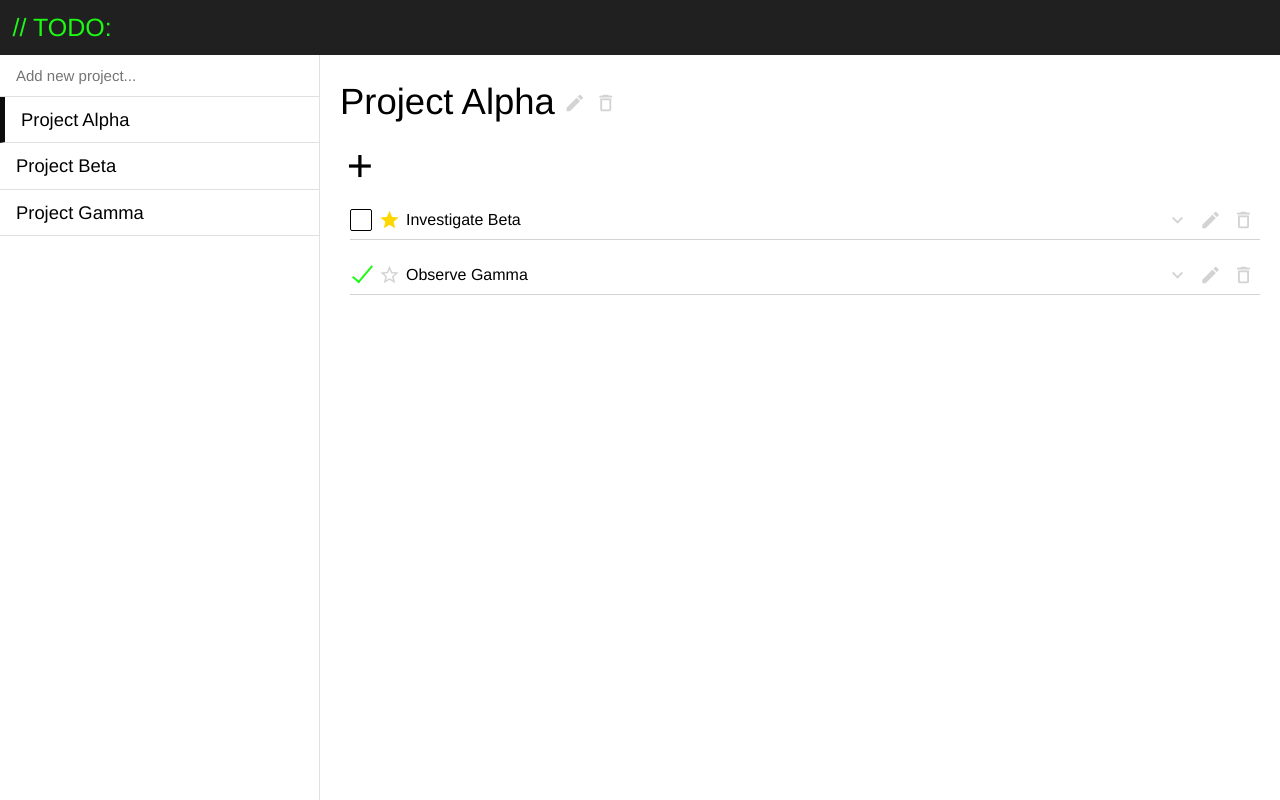
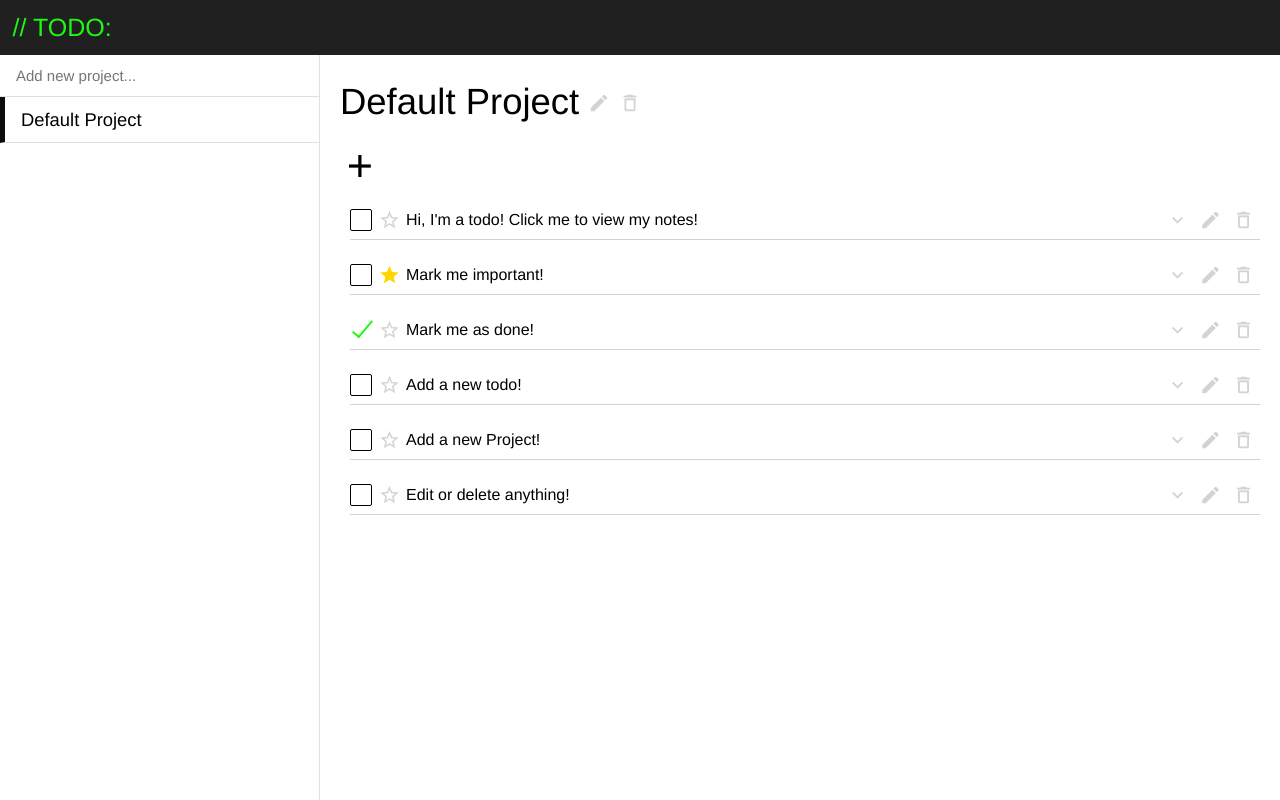
Before and after one commit to JoshAubrey/todo-list, a website with bundled scripts: page dist/index.html in a window 1280 px wide. Built offline with nearby package versions, Linux system fonts and the light colour scheme.

Commit message:
Refactor code and add demo seed

```diff
--- a/src/dom.js
+++ b/src/dom.js
@@ -14,13 +14,8 @@ import {
     seed
 } from './logic.js'
 
-checkForStorage()
-seed()
-
-let currentProject = projectArray[0]
-
+let currentProject
 const projectMenu = document.getElementById('projectMenu')
-const todoTable = document.getElementById('todoTable')
 
 function renderProjectMenu() {
     projectMenu.innerHTML = ''
@@ -60,6 +55,8 @@ function renderProject(project, index) {
 }
 
 function renderTodoTable() {
+    const todoTable = document.getElementById('todoTable')
+
     todoTable.innerHTML = ''
     const todos = todoArray
         .filter(todo => todo.project == currentProject)
@@ -187,6 +184,8 @@ function renderTodo(todo, index) {
     return rowContainer
 }
 
+function addEventListeners () {
+
     const newProject = document.getElementById('newProject')
     const addProjectWindow = document.getElementById('add-project-window')
     const newProjectTitle = document.getElementById('newProjectTitle')
@@ -275,7 +274,7 @@ cancelEditTodoButton.addEventListener('click', (e) => {
     const deleteProject = document.getElementById('deleteProject')
     deleteProject.onclick = () => {
         removeProject(projectArray.indexOf(currentProject))
-    seed()
+        //seed() //comment for seed to only happen on page refresh
         currentProject = projectArray[0]
         renderProjectMenu()
         renderTodoTable()
@@ -328,9 +327,23 @@ projectMenu.onclick = () => {
             sidebar.classList.remove('mobile')
         }
     }
+}
+
+function initializeDOM () {
+    checkForStorage()
+    seed()
+
+    currentProject = projectArray[0]
+
+    renderProjectMenu()
+    renderTodoTable()
+    addEventListeners()
+}
 
 export {
+    currentProject,
     renderProjectMenu,
     renderTodoTable,
-    currentProject
+    addEventListeners,
+    initializeDOM
 }
--- a/src/index.js
+++ b/src/index.js
@@ -15,14 +15,11 @@ import {
 } from './logic.js'
 
 import {
+    currentProject,
     renderProjectMenu,
     renderTodoTable,
-    currentProject
+    addEventListeners,
+    initializeDOM
 } from './dom.js'
 
-renderProjectMenu()
-renderTodoTable()
-
-// console.table(projectArray)
-// console.log('currentProject: ' + currentProject)
-// console.table(todoArray)
+initializeDOM()
--- a/src/logic.js
+++ b/src/logic.js
@@ -27,11 +27,11 @@ function Todo(title, project, done, important, comment) {
     this.comment = comment
 }
 
+//json.stringify drops functions for localstorage such as class and prototype methods (toggledone, toggleimportant).
+//Solution: Created independent functions that take the objects and updates them.
 //console.clear()
 //localStorage.removeItem('projectArray')
 //localStorage.removeItem('todoArray')
-//json.stringify drops functions for localstorage such as class and prototype methods (toggledone, toggleimportant).
-//Solution: Created independent functions that take the objects and updates them.
 
 // Todo.prototype.toggleDone = function() {
 //     this.done = !this.done
@@ -180,14 +180,24 @@ function seed() {
     //set default projectArray and todoArray if there are none
     if (projectArray == '' && todoArray == '')
     {
-        addProject('Project Alpha')
-        addProject('Project Beta')
-        addProject('Project Gamma')
-        addTodo(new Todo('Investigate Beta', 'Project Alpha', false, true, 'See what Beta is up to.'))
-        addTodo(new Todo('Observe Gamma', 'Project Alpha', true, false, 'Keep an eye on Gamma.'))
-        addTodo(new Todo('Destroy Alpha', 'Project Beta', false, true, 'Eliminate all traces.'))
-        addTodo(new Todo('Hide from Beta', 'Project Gamma', true, true, 'Keep it secret, keep it safe.'))
-        addTodo(new Todo('Find Gamma', 'Project Beta', false, true, 'Locate for assimilation.'))
+        //demo
+        addProject('Default Project')
+        addTodo(new Todo('Hi, I\'m a todo! Click me to view my notes!', 'Default Project', false, false, 'You\'ve expanded my notes/comments!'))
+        addTodo(new Todo('Mark me important!', 'Default Project', false, true, 'Click the star!'))
+        addTodo(new Todo('Mark me as done!', 'Default Project', true, false, 'Click the checkbox!'))
+        addTodo(new Todo('Add a new todo!', 'Default Project', false, false, 'Click the + icon straight above!'))
+        addTodo(new Todo('Add a new Project!', 'Default Project', false, false, 'Click \"Add New Project...\" on the top left! If on mobile, first click the menu icon on the top left!'))
+        addTodo(new Todo('Edit or delete anything!', 'Default Project', false, false, 'Click the pencil or trash icons. If everything is deleted, the default project will return on page refresh!'))
+
+        //testing
+        // addProject('Project Alpha')
+        // addProject('Project Beta')
+        // addProject('Project Gamma')
+        // addTodo(new Todo('Investigate Beta', 'Project Alpha', false, true, 'See what Beta is up to.'))
+        // addTodo(new Todo('Observe Gamma', 'Project Alpha', true, false, 'Keep an eye on Gamma.'))
+        // addTodo(new Todo('Destroy Alpha', 'Project Beta', false, true, 'Eliminate all traces.'))
+        // addTodo(new Todo('Hide from Beta', 'Project Gamma', true, true, 'Keep it secret, keep it safe.'))
+        // addTodo(new Todo('Find Gamma', 'Project Beta', false, true, 'Locate for assimilation.'))
 
     }
 }
```
Also changed, not shown: dist/index.html, dist/main.js. Lines whose indentation alone changed are shown as unchanged.
